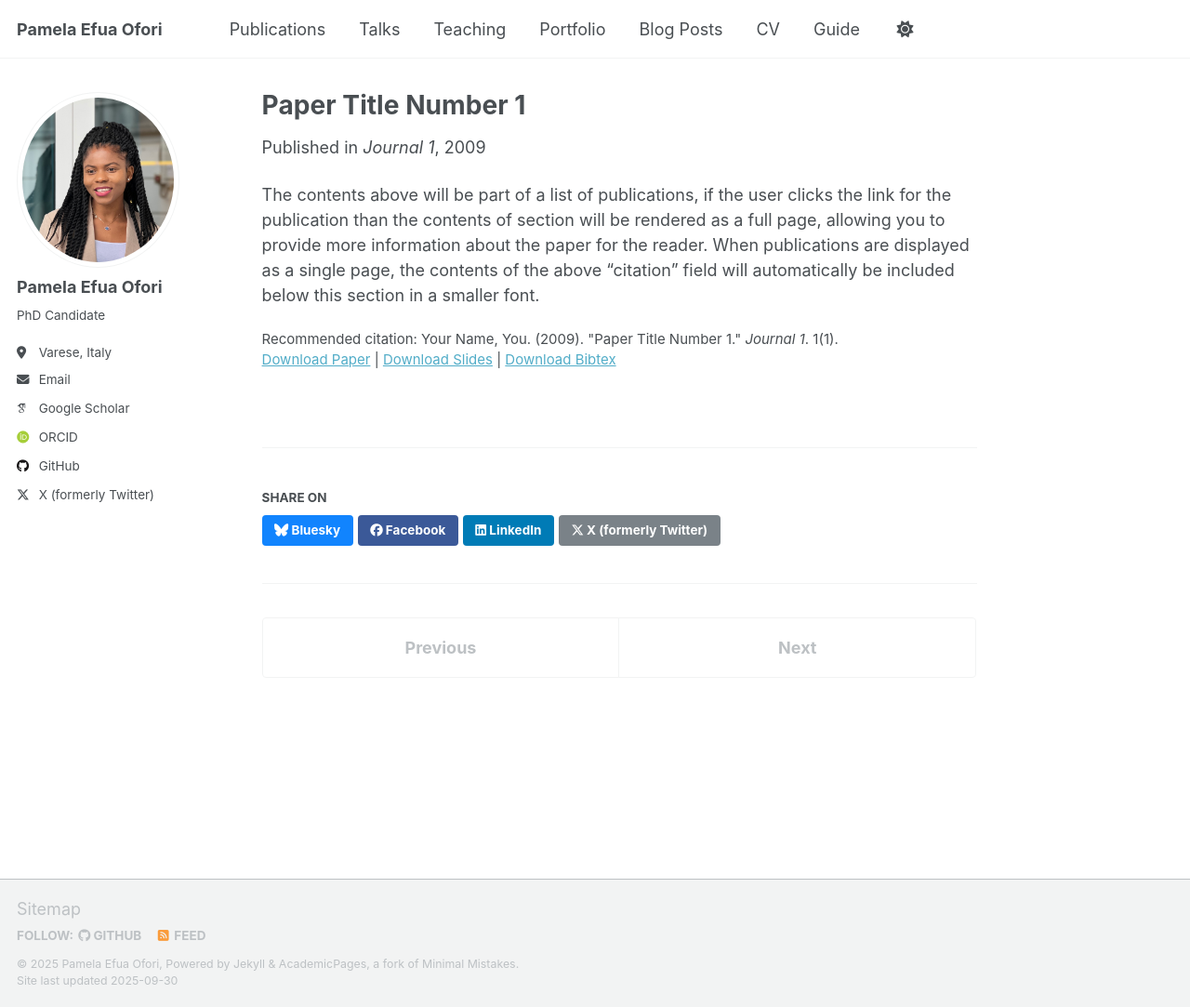
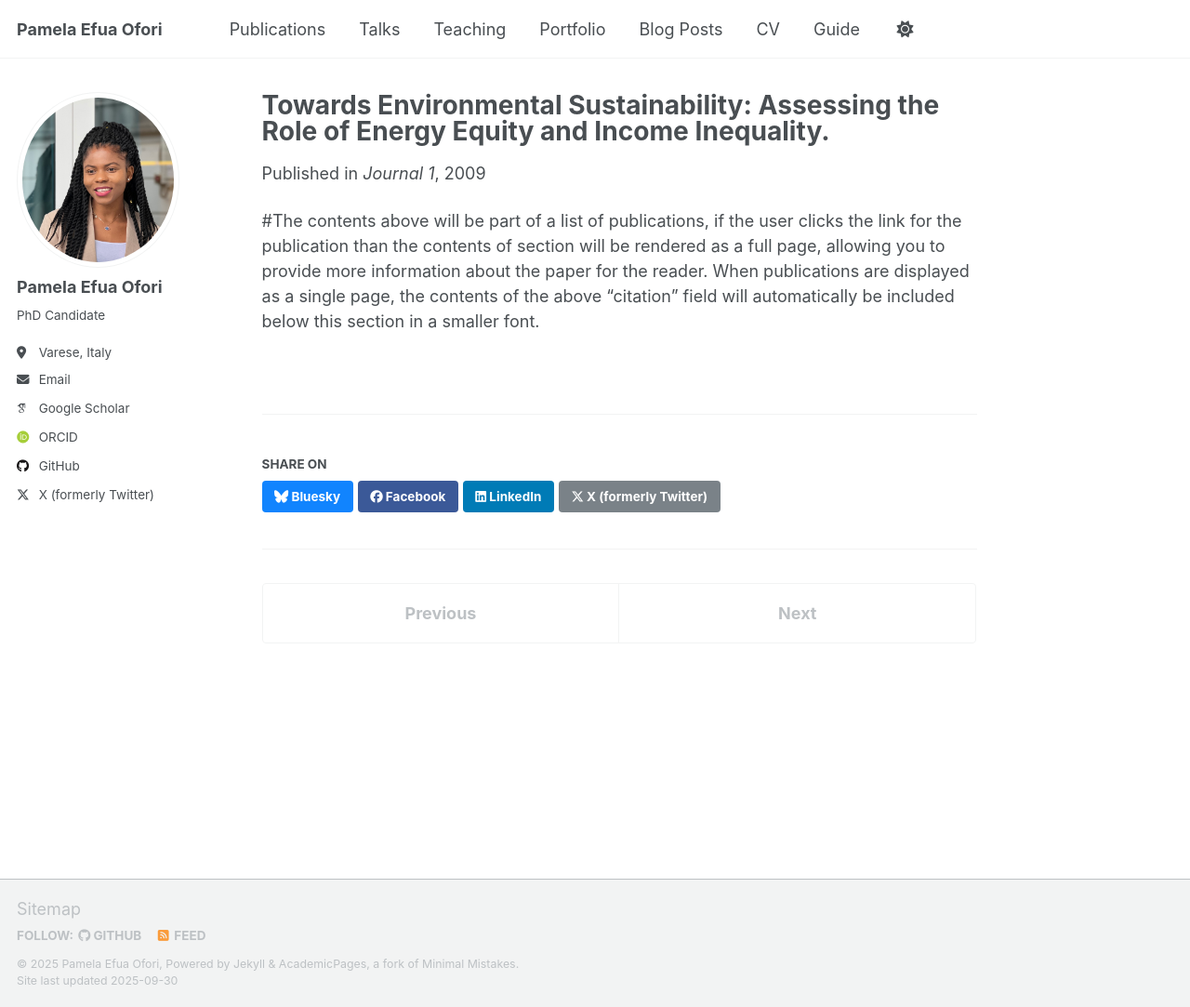
Before and after one commit to PEOFORI/peofori.github.io, a Jekyll site: the page built from _publications/2009-10-01-paper-title-number-1.md, in a window 1280 px wide and 1083 px high. Shown: the whole window at 93% size. Built offline with Jekyll 4.4.1, drawn with Linux system fonts in a browser that asks for light colours; some web fonts are replaced; a script that is not in the unit is left out.

Commit message:
Update 2009-10-01-paper-title-number-1.md

```diff
--- a/_publications/2009-10-01-paper-title-number-1.md
+++ b/_publications/2009-10-01-paper-title-number-1.md
@@ -1,14 +1,14 @@
 ---
-title: "Paper Title Number 1"
+title: "Towards Environmental Sustainability: Assessing the Role of Energy Equity and Income Inequality."
 collection: publications
 category: manuscripts
 permalink: /publication/2009-10-01-paper-title-number-1
 excerpt: 'This paper is about the number 1. The number 2 is left for future work.'
 date: 2009-10-01
 venue: 'Journal 1'
-slidesurl: 'http://academicpages.github.io/files/slides1.pdf'
-paperurl: 'http://academicpages.github.io/files/paper1.pdf'
-bibtexurl: 'http://academicpages.github.io/files/bibtex1.bib'
-citation: 'Your Name, You. (2009). &quot;Paper Title Number 1.&quot; <i>Journal 1</i>. 1(1).'
+slidesurl: #'http://academicpages.github.io/files/slides1.pdf'
+paperurl: 'http://academicpages.github.io/files/paper1.pdf](https://www.sciencedirect.com/science/article/pii/S0959652624026325)'
+bibtexurl: #'http://academicpages.github.io/files/bibtex1.bib'
+citation: #'Your Name, You. (2009). &quot;Paper Title Number 1.&quot; <i>Journal 1</i>. 1(1).'
 ---
-The contents above will be part of a list of publications, if the user clicks the link for the publication than the contents of section will be rendered as a full page, allowing you to provide more information about the paper for the reader. When publications are displayed as a single page, the contents of the above "citation" field will automatically be included below this section in a smaller font.
+#The contents above will be part of a list of publications, if the user clicks the link for the publication than the contents of section will be rendered as a full page, allowing you to provide more information about the paper for the reader. When publications are displayed as a single page, the contents of the above "citation" field will automatically be included below this section in a smaller font.
```
